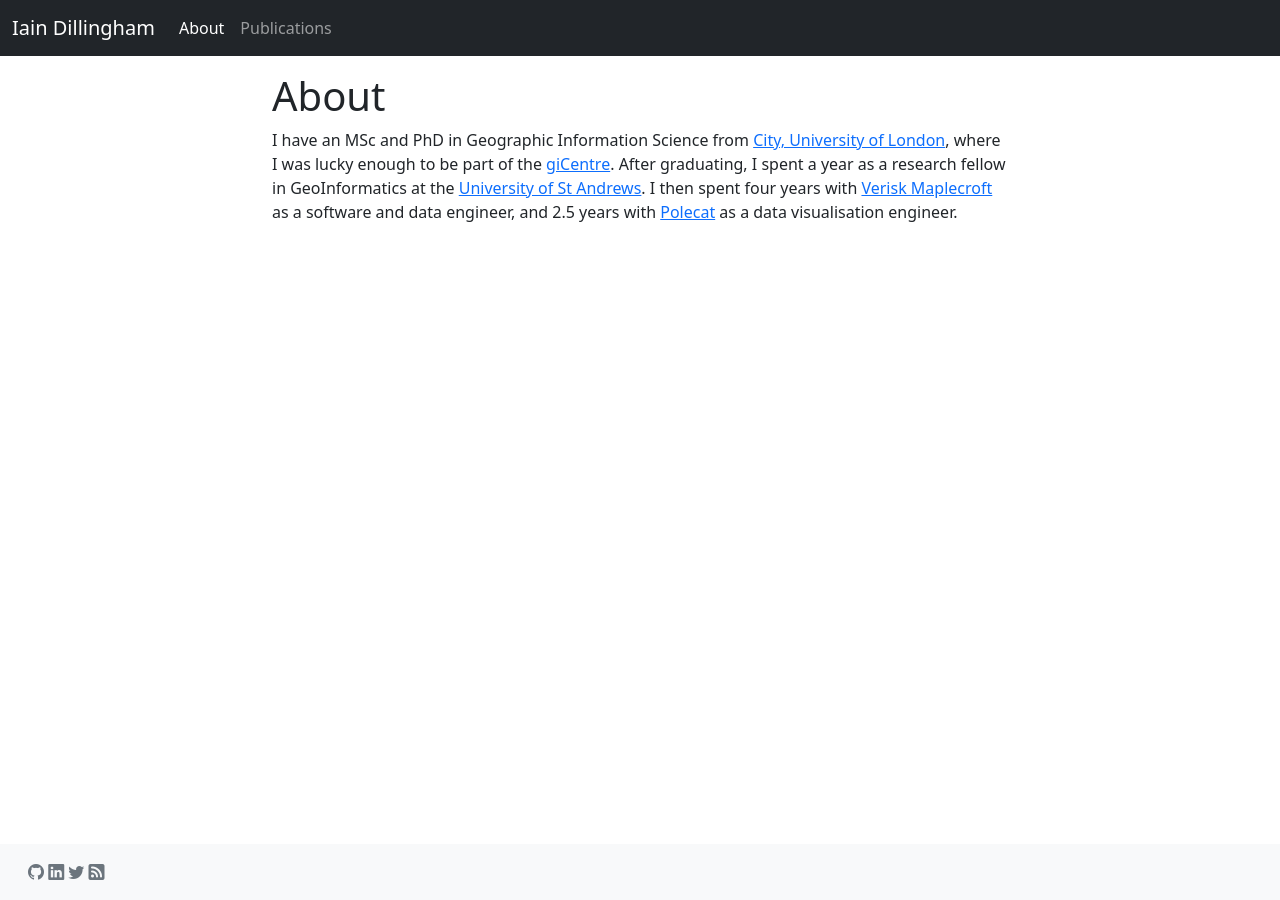
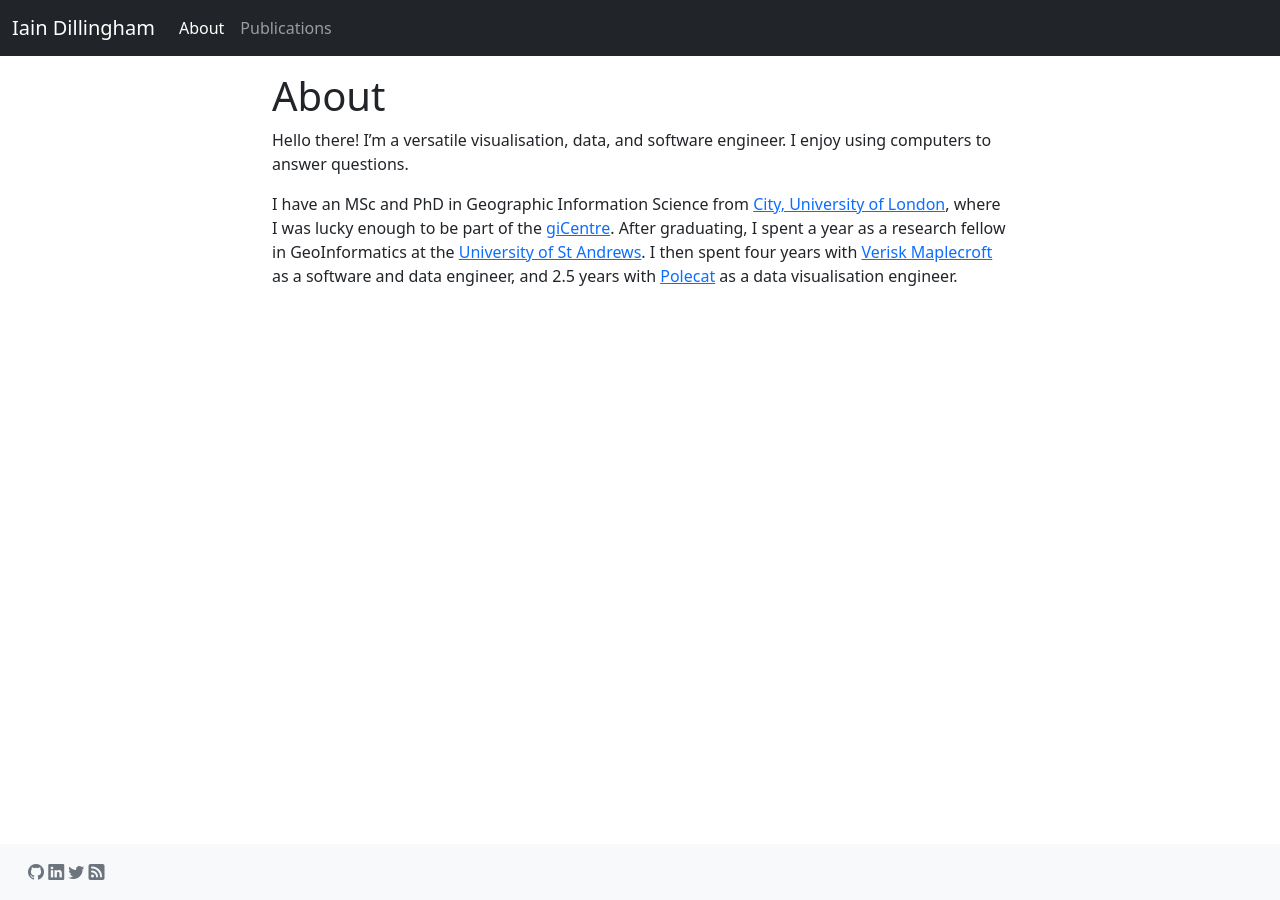
Before and after one commit to iaindillingham/iaindillingham.github.io, a Jekyll site: the page built from about.md, in a window 1280 px wide. Built offline with Jekyll 4.4.1, drawn with Linux system fonts in a browser that asks for light colours; nearby versions of some CDN libraries.

Commit message:
Add heading and lead to about page

```diff
--- a/about.md
+++ b/about.md
@@ -2,6 +2,10 @@
 layout: page
 title: About
 ---
+
+Hello there!
+I'm a versatile visualisation, data, and software engineer.
+I enjoy using computers to answer questions.
 
 I have an MSc and PhD in Geographic Information Science from [City, University of London][], where I was lucky enough to be part of the [giCentre][].
 After graduating, I spent a year as a research fellow in GeoInformatics at the [University of St Andrews][].
```
